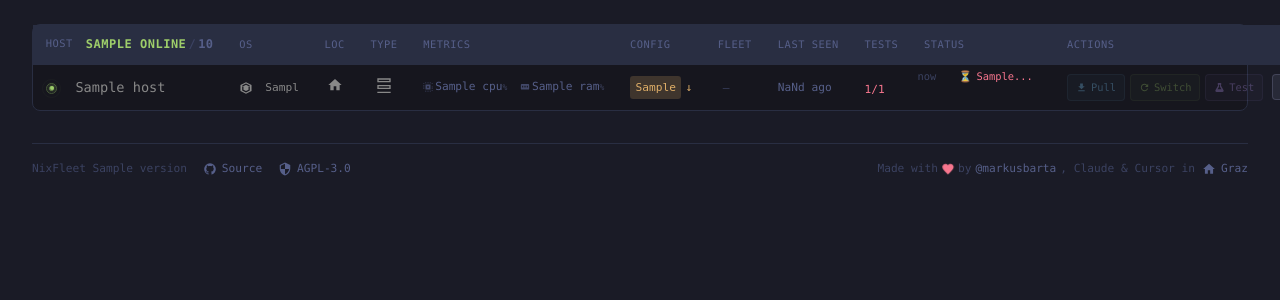
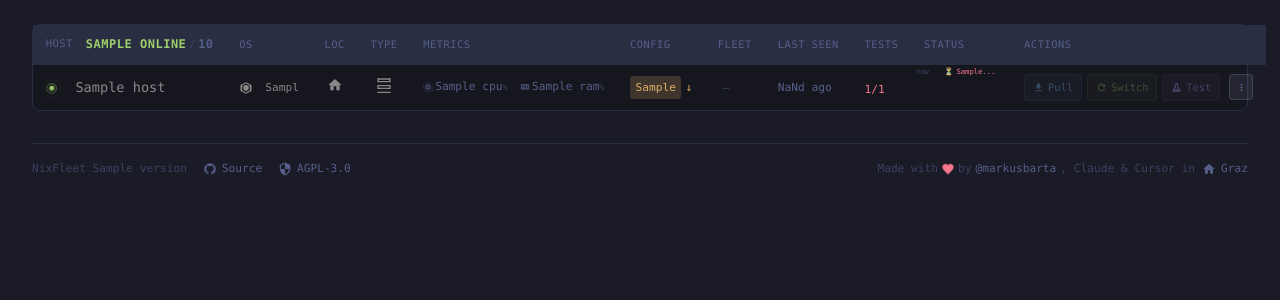
Before and after one commit to markus-barta/nixfleet, a Python web app: template app/templates/dashboard.html in a window 1280 px wide; the page is wider, and only the part inside the window is pictured. Shown: the part 115-415 px from the top of that part. Run offline with Jinja, Linux system fonts and the light colour scheme; the template is opened without the code that fills it: most values are stand-ins (such as "Sample title", 1, 10 or a date in 2020).

Commit message:
fix: Status column UI improvements
- Make font 50% smaller (0.65rem → 0.45rem)
- Fix test progress going to wrong column (nth-child(7) → nth-child(9))
- Fix test result showing 'x/y passed' when 0 passed (condition was falsy)
- Adjust expand button size and entry padding for smaller font

```diff
--- a/app/templates/dashboard.html
+++ b/app/templates/dashboard.html
@@ -408,10 +408,10 @@
 
 /* Status cell - Papertrail (scrollable history) */
 .status-cell {
-    font-size: 0.65rem;
-    max-width: 220px;
-    min-width: 120px;
-    padding: 0.2rem 0.4rem !important;
+    font-size: 0.45rem;  /* Tiny font for papertrail */
+    max-width: 180px;
+    min-width: 100px;
+    padding: 0.15rem 0.3rem !important;
     vertical-align: top;
 }
 
@@ -423,12 +423,13 @@
     position: relative;
     display: flex;
     align-items: flex-start;
-    gap: 0.25rem;
+    gap: 0.2rem;
+    height: 100%;
 }
 
 .status-entries {
     flex: 1;
-    max-height: 2.4em;  /* ~2 lines collapsed */
+    max-height: 3em;  /* ~2-3 lines collapsed */
     overflow-y: auto;
     overflow-x: hidden;
     transition: max-height 0.3s ease;
@@ -452,10 +453,10 @@
 .status-entry {
     display: flex;
     align-items: baseline;
-    gap: 0.3rem;
-    padding: 0.1rem 0;
+    gap: 0.2rem;
+    padding: 0.05rem 0;
     white-space: nowrap;
-    line-height: 1.2;
+    line-height: 1.1;
 }
 
 .status-entry.muted {
@@ -482,13 +483,15 @@
     background: none;
     border: none;
     color: var(--fg-gutter);
-    font-size: 0.5rem;
-    padding: 0.1rem;
+    font-size: 0.4rem;
+    padding: 0.05rem;
     cursor: pointer;
-    opacity: 0.5;
+    opacity: 0.4;
     transition: opacity 0.15s ease, transform 0.2s ease;
     flex-shrink: 0;
     line-height: 1;
+    align-self: flex-start;
+    margin-top: 0.1rem;
 }
 
 .status-expand-btn:hover {
@@ -1429,15 +1432,15 @@
                     <td class="seen-cell" title="{{ host.last_seen_iso or 'Never' }}">
                         <span class="seen-relative" data-host="{{ host.id }}" data-ts="{{ host.last_seen_iso or '' }}">{{ host.last_seen_relative or 'Never' }}</span>
                     </td>
-                    <td>
+                    <td class="test-cell">
                         {% if host.test_running %}
                         <span class="test-progress">{{ host.test_current }}/{{ host.test_total }}</span>
-                        {% elif host.test_passed_count and host.test_total_count %}
+                        {% elif host.test_total_count is not none and host.test_total_count > 0 %}
                         <span class="test-result {{ 'pass' if host.test_passed else 'fail' }}">
                             {{ host.test_passed_count }}/{{ host.test_total_count }}
                         </span>
                         {% else %}
-                        <span class="muted-dark small">{{ host.test_status or '—' }}</span>
+                        <span class="muted-dark small">—</span>
                         {% endif %}
                     </td>
                     <td class="status-cell {{ 'has-error' if host.status == 'error' else '' }}" data-status="{{ host.status or 'unknown' }}" data-test-running="{{ 'true' if host.test_running else 'false' }}" data-host-id="{{ host.id }}">
@@ -2208,8 +2211,8 @@
         }
     }
 
-    // Update test progress cell
-    const testCell = row.querySelector('td:nth-child(7)');
+    // Update test progress cell (column 9 = Tests)
+    const testCell = row.querySelector('td:nth-child(9)');
     if (testCell && (data.test_running !== undefined || data.test_passed_count !== undefined)) {
         if (data.test_running) {
             testCell.innerHTML = `<span class="test-progress">${data.test_current || 0}/${data.test_total || 0}</span>`;
```
